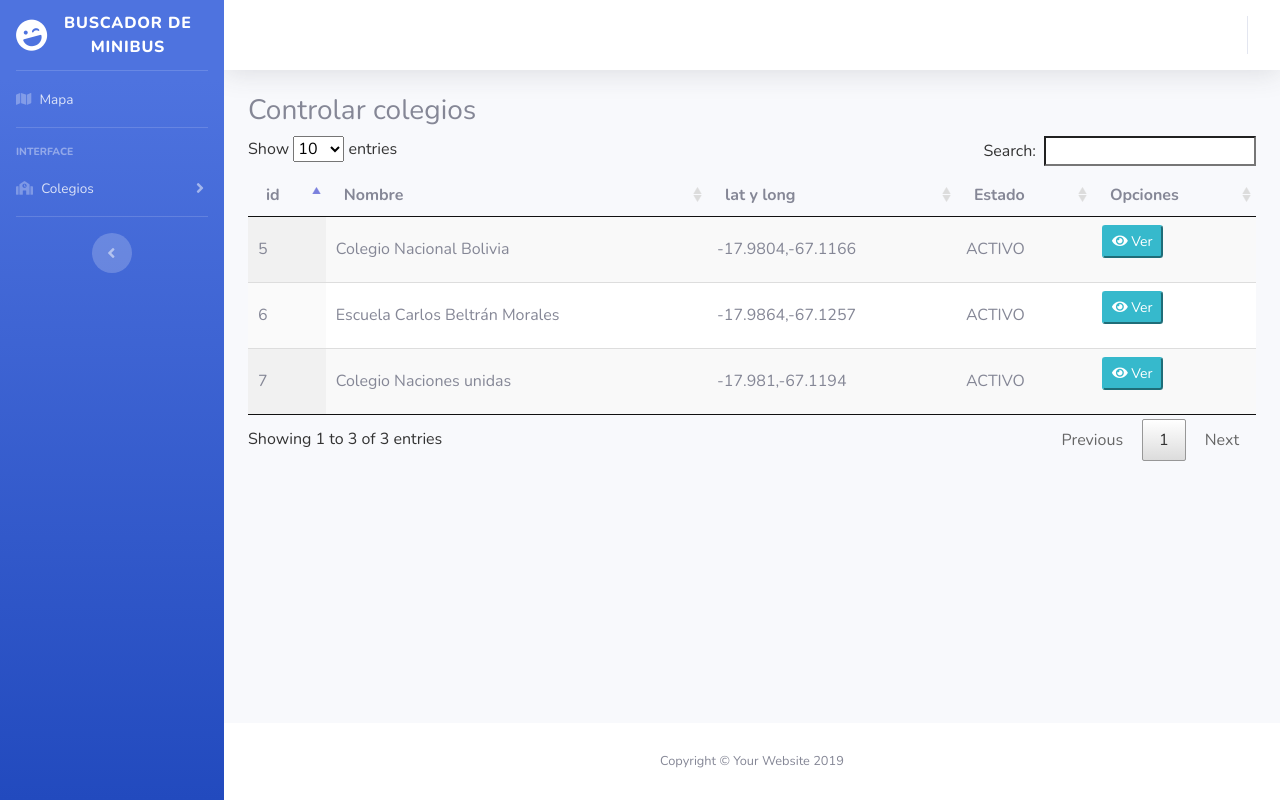
After one commit to adimerpaul/sigmapas, a CodeIgniter app: page /sigmapas/Colegios2 in a window 1280 px wide. The commit adds this page. Run offline with CodeIgniter, Linux system fonts and the light colour scheme; data comes from the database, SQL or seed files in the repository; some libraries are stand-ins or nearby versions.

Commit message:
terminado sig mapas

```diff
--- a/application/controllers/Bus.php
+++ b/application/controllers/Bus.php
@@ -24,6 +24,12 @@ class Bus extends CI_Controller {
                 $this->db->query("INSERT INTO puntos SET idminibus='$idminibus',lat='$lat',`long`='$long'");
             }
         }
+        header("Location: ".base_url()."Bus");
+    }
+    function delete($id){
+        $this->db->query("DELETE FROM minibus WHERE idminibus='$id'");
+
+        header("Location: ".base_url()."Bus");
     }
 
 }
--- /dev/null
+++ b/application/controllers/Colegios2.php
@@ -0,0 +1,23 @@
+<?php
+defined('BASEPATH') OR exit('No direct script access allowed');
+
+class Colegios2 extends CI_Controller {
+	public function index(){
+
+		$this->load->view('templates/header2');
+		$this->load->view('colegios2');
+		$this->load->view('templates/footer');
+	}
+    public function insert()
+    {
+        $nombre=$_POST['nombre'];
+        $lat=$_POST['lat'];
+        $long=$_POST['long'];
+        $this->db->query("INSERT INTO colegio SET nombre='$nombre',lat='$lat',`long`='$long',idusuario='".$_SESSION['idusuario']."'");
+        header("Location: ".base_url()."Colegios");
+    }
+    function delete($id){
+        $this->db->query("DELETE FROM colegio WHERE idcolegio='$id'");
+        header("Location: ".base_url()."Colegios");
+    }
+}
--- /dev/null
+++ b/application/views/colegios2.php
@@ -0,0 +1,109 @@
+<h3>Controlar colegios</h3>
+
+<table id="example" class="display" style="width:100%">
+        <thead>
+            <tr>
+                <th>id</th>
+                <th>Nombre</th>
+                <th>lat y long</th>
+                <th>Estado</th>
+                <th>Opciones</th>
+            </tr>
+        </thead>
+        <tbody>
+            <?php
+            $query=$this->db->query("SELECT * FROM colegio");
+            foreach($query->result() as $row){
+                echo "<tr>
+                        <td>$row->idcolegio</td>
+                        <td>$row->nombre</td>
+                        <td>$row->lat,$row->long</td>
+                        <td>$row->estado</td>
+                        <td>
+
+                            <form action='".base_url()."Welcome/index' method='post'>
+                                  <input type='text' hidden name='lat' value='$row->lat'>
+                                  <input type='text' hidden name='long' value='$row->long'>
+                            <button type='submit' class='btn-sm btn-info'><i class='fa fa-eye'></i> Ver</button>
+                            </form>
+
+                        </td>
+                    </tr>";
+            }
+            ?>
+
+        </tbody>
+    </table>
+
+
+<!-- Modal -->
+<div class="modal fade" id="exampleModal" tabindex="-1" role="dialog" aria-labelledby="exampleModalLabel" aria-hidden="true">
+  <div class="modal-dialog modal-lg" role="document">
+    <div class="modal-content">
+      <div class="modal-header">
+        <h5 class="modal-title" id="exampleModalLabel">Registrar nuevo colegio</h5>
+        <button type="button" class="close" data-dismiss="modal" aria-label="Close">
+          <span aria-hidden="true">&times;</span>
+        </button>
+      </div>
+      <div class="modal-body">
+      <form method='POST' action='<?=base_url()?>Colegios/insert'>
+        <div class="form-group row">
+            <label for="nombre" class="col-sm-1 col-form-label">Nombre</label>
+            <div class="col-sm-3">
+            <input type="text" name='nombre' class="form-control" id="nombre" placeholder="Nombre" required>
+            </div>
+            <label for="lat" class="col-sm-1 col-form-label">lat</label>
+            <div class="col-sm-3">
+            <input type="text" name='lat' class="form-control" id="lat" placeholder="lat">
+            </div>
+            <label for="long" class="col-sm-1 col-form-label">long</label>
+            <div class="col-sm-3">
+            <input type="text" name='long' class="form-control" id="long" placeholder="long">
+            </div>
+            <div class="col-sm-12">
+                <div style="width: 100%;height: 400px" id="map"></div>
+                <script>
+                    var map;
+                    function initMap() {
+                        map = new google.maps.Map(document.getElementById('map'), {
+                            center: {lat: -17.9647, lng: -67.106},
+                            zoom: 14,
+                            disableDoubleClickZoom: true,
+                        });
+
+
+                    }
+
+                </script>
+            </div>
+        </div>
+        <div class="modal-footer">
+        <button type="button" class="btn btn-secondary" data-dismiss="modal">Close</button>
+        <button type="submit" class="btn btn-success">Save changes</button>
+      </div>
+        </form>
+      </div>
+
+    </div>
+  </div>
+</div>
+<script>
+window.onload=function(){
+    $('#example').DataTable();
+    google.maps.event.addListener(map,'click',function(event) {
+        $('#lat').val(event.latLng.lat());
+        $('#long').val(event.latLng.lng());
+    });
+    var eli =document.getElementsByClassName('eli');
+    for (var i=0;i<eli.length;i++){
+        eli[i].addEventListener('click',function (e) {
+            if(!confirm('Seguro de eliminar?')){
+                e.preventDefault();
+            }
+        })
+    }
+};
+</script>
+<script src="https://maps.googleapis.com/maps/api/js?key=AIzaSyAgjOr5cGSqjKTsh5lQO5yqboLz9YYbbIE&callback=initMap"
+        async defer></script>
--- a/application/views/main.php
+++ b/application/views/main.php
@@ -42,13 +42,13 @@
                       strokeWeight: 5,
                       content: '$row->nombre'
                   });
-                    flightPath$c.setMap(map);";
+                    flightPath$c.setMap(map);
+                    flightPath$c.addListener('click', showArrays);";
 
          }
         ?>
 
 
-    flightPath.addListener('click', showArrays);
     infoWindow = new google.maps.InfoWindow;
     function showArrays(event) {
         var vertices = this.getPath();
--- a/application/views/templates/footer.php
+++ b/application/views/templates/footer.php
@@ -54,7 +54,7 @@
 
   <!-- Custom scripts for all pages-->
   <script src="<?=base_url()?>js/sb-admin-2.min.js"></script>
-  <script type="text/javascript" src="js/datatables.min.js"></script>
+  <script type="text/javascript" src="<?=base_url()?>js/datatables.min.js"></script>
 
 </body>
 
--- a/application/views/templates/header.php
+++ b/application/views/templates/header.php
@@ -23,7 +23,7 @@
     <ul class="navbar-nav bg-gradient-primary sidebar sidebar-dark accordion" id="accordionSidebar">
 
       <!-- Sidebar - Brand -->
-      <a class="sidebar-brand d-flex align-items-center justify-content-center" href="index.html">
+      <a class="sidebar-brand d-flex align-items-center justify-content-center" href="<?=base_url()?>Main">
         <div class="sidebar-brand-icon rotate-n-15">
           <i class="fas fa-laugh-wink"></i>
         </div>
--- /dev/null
+++ b/application/views/templates/header2.php
@@ -0,0 +1,140 @@
+<html>
+<head>
+    <meta charset="utf-8">
+    <meta http-equiv="X-UA-Compatible" content="IE=edge">
+    <meta name="viewport" content="width=device-width, initial-scale=1, shrink-to-fit=no">
+    <meta name="description" content="">
+    <meta name="author" content="">
+    <title>SIG</title>
+    <!-- Custom fonts for this template-->
+    <link href="<?=base_url()?>vendor/fontawesome-free/css/all.min.css" rel="stylesheet" type="text/css">
+    <link href="https://fonts.googleapis.com/css?family=Nunito:200,200i,300,300i,400,400i,600,600i,700,700i,800,800i,900,900i" rel="stylesheet">
+    <!-- Custom styles for this template-->
+    <link href="<?=base_url()?>css/sb-admin-2.min.css" rel="stylesheet">
+    <link rel="stylesheet" type="text/css" href="<?=base_url()?>css/datatables.min.css"/>
+</head>
+
+<body id="page-top">
+
+<!-- Page Wrapper -->
+<div id="wrapper">
+
+    <!-- Sidebar -->
+    <ul class="navbar-nav bg-gradient-primary sidebar sidebar-dark accordion" id="accordionSidebar">
+
+        <!-- Sidebar - Brand -->
+        <a class="sidebar-brand d-flex align-items-center justify-content-center" href="<?=base_url()?>">
+            <div class="sidebar-brand-icon rotate-n-15">
+                <i class="fas fa-laugh-wink"></i>
+            </div>
+            <div class="sidebar-brand-text mx-3">Buscador de minibus<sup></sup></div>
+        </a>
+
+        <!-- Divider -->
+        <hr class="sidebar-divider my-0">
+
+        <!-- Nav Item - Dashboard -->
+        <li class="nav-item">
+            <a class="nav-link" href="<?=base_url()?>">
+                <i class="fas fa-map"></i>
+                <span>Mapa</span></a>
+        </li>
+
+        <!-- Divider -->
+        <hr class="sidebar-divider">
+
+        <!-- Heading -->
+        <div class="sidebar-heading">
+            Interface
+        </div>
+
+        <!-- Nav Item - Pages Collapse Menu -->
+        <li class="nav-item">
+            <a class="nav-link collapsed" href="#" data-toggle="collapse" data-target="#collapseTwo" aria-expanded="true" aria-controls="collapseTwo">
+                <i class="fas fa-fw fa-school"></i>
+                <span>Colegios</span>
+            </a>
+            <div id="collapseTwo" class="collapse" aria-labelledby="headingTwo" data-parent="#accordionSidebar">
+                <div class="bg-white py-2 collapse-inner rounded">
+                    <h6 class="collapse-header">Custom Components:</h6>
+                    <a class="collapse-item" href="<?=base_url()?>Colegios2">Buscar</a>
+                </div>
+            </div>
+        </li>
+
+
+
+
+
+        <!-- Divider -->
+        <hr class="sidebar-divider d-none d-md-block">
+
+        <!-- Sidebar Toggler (Sidebar) -->
+        <div class="text-center d-none d-md-inline">
+            <button class="rounded-circle border-0" id="sidebarToggle"></button>
+        </div>
+
+    </ul>
+    <!-- End of Sidebar -->
+
+    <!-- Content Wrapper -->
+    <div id="content-wrapper" class="d-flex flex-column">
+
+        <!-- Main Content -->
+        <div id="content">
+
+            <!-- Topbar -->
+            <nav class="navbar navbar-expand navbar-light bg-white topbar mb-4 static-top shadow">
+
+                <!-- Sidebar Toggle (Topbar) -->
+                <button id="sidebarToggleTop" class="btn btn-link d-md-none rounded-circle mr-3">
+                    <i class="fa fa-bars"></i>
+                </button>
+
+                <!-- Topbar Search -->
+                <!--form class="d-none d-sm-inline-block form-inline mr-auto ml-md-3 my-2 my-md-0 mw-100 navbar-search">
+                  <div class="input-group">
+                    <input type="text" class="form-control bg-light border-0 small" placeholder="Search for..." aria-label="Search" aria-describedby="basic-addon2">
+                    <div class="input-group-append">
+                      <button class="btn btn-primary" type="button">
+                        <i class="fas fa-search fa-sm"></i>
+                      </button>
+                    </div>
+                  </div>
+                </form-->
+
+                <!-- Topbar Navbar -->
+                <ul class="navbar-nav ml-auto">
+
+                    <!-- Nav Item - Search Dropdown (Visible Only XS) -->
+                    <li class="nav-item dropdown no-arrow d-sm-none">
+                        <a class="nav-link dropdown-toggle" href="#" id="searchDropdown" role="button" data-toggle="dropdown" aria-haspopup="true" aria-expanded="false">
+                            <i class="fas fa-search fa-fw"></i>
+                        </a>
+                        <!-- Dropdown - Messages -->
+                        <div class="dropdown-menu dropdown-menu-right p-3 shadow animated--grow-in" aria-labelledby="searchDropdown">
+                            <form class="form-inline mr-auto w-100 navbar-search">
+                                <div class="input-group">
+                                    <input type="text" class="form-control bg-light border-0 small" placeholder="Search for..." aria-label="Search" aria-describedby="basic-addon2">
+                                    <div class="input-group-append">
+                                        <button class="btn btn-primary" type="button">
+                                            <i class="fas fa-search fa-sm"></i>
+                                        </button>
+                                    </div>
+                                </div>
+                            </form>
+                        </div>
+                    </li>
+
+
+
+                    <div class="topbar-divider d-none d-sm-block"></div>
+
+
+                </ul>
+
+            </nav>
+            <!-- End of Topbar -->
+
+            <!-- Begin Page Content -->
+            <div class="container-fluid">
```
Also changed, not shown: application/controllers/Welcome.php (+15 -1 lines), application/views/bus.php (+7 -12 lines).
